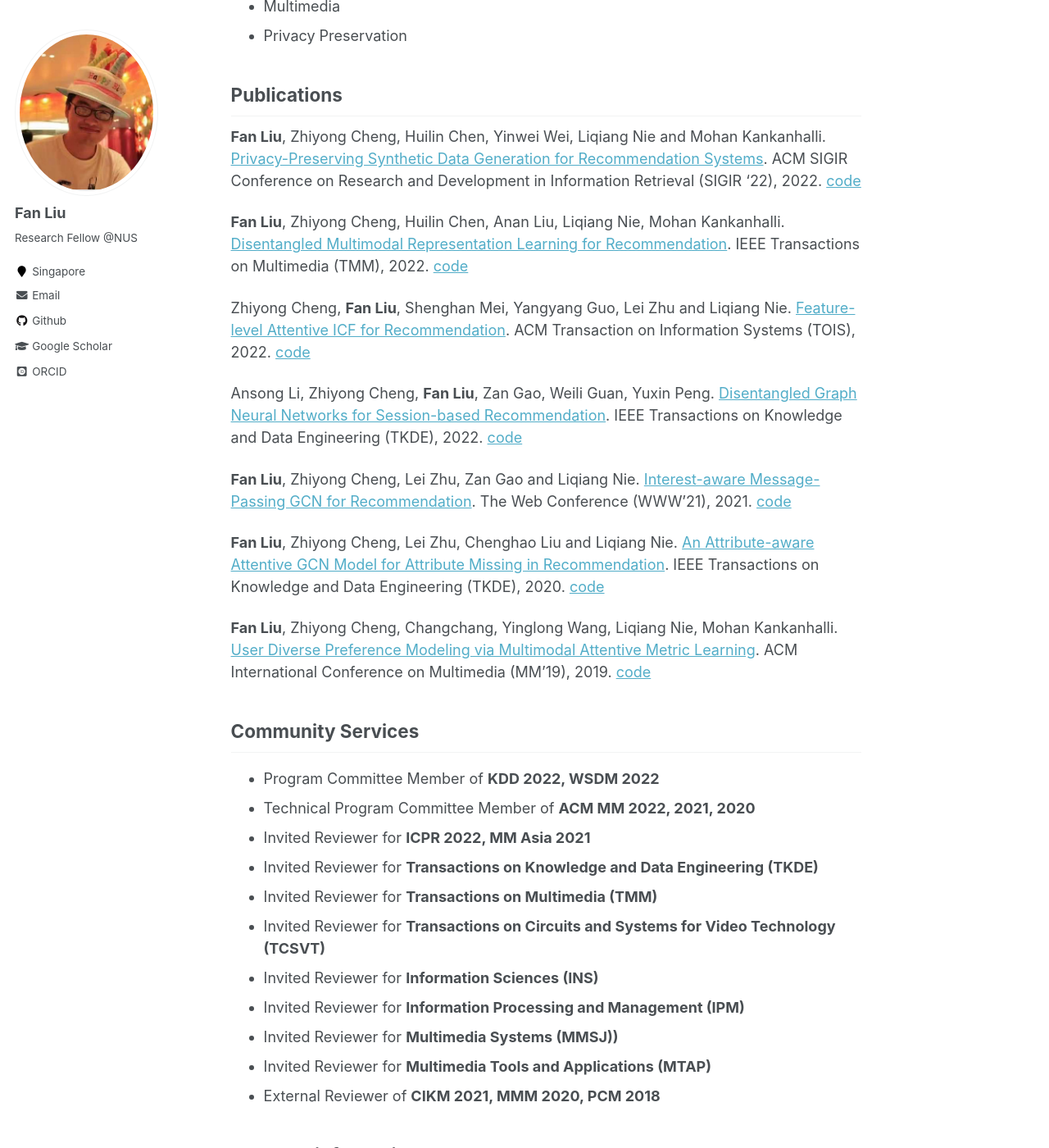
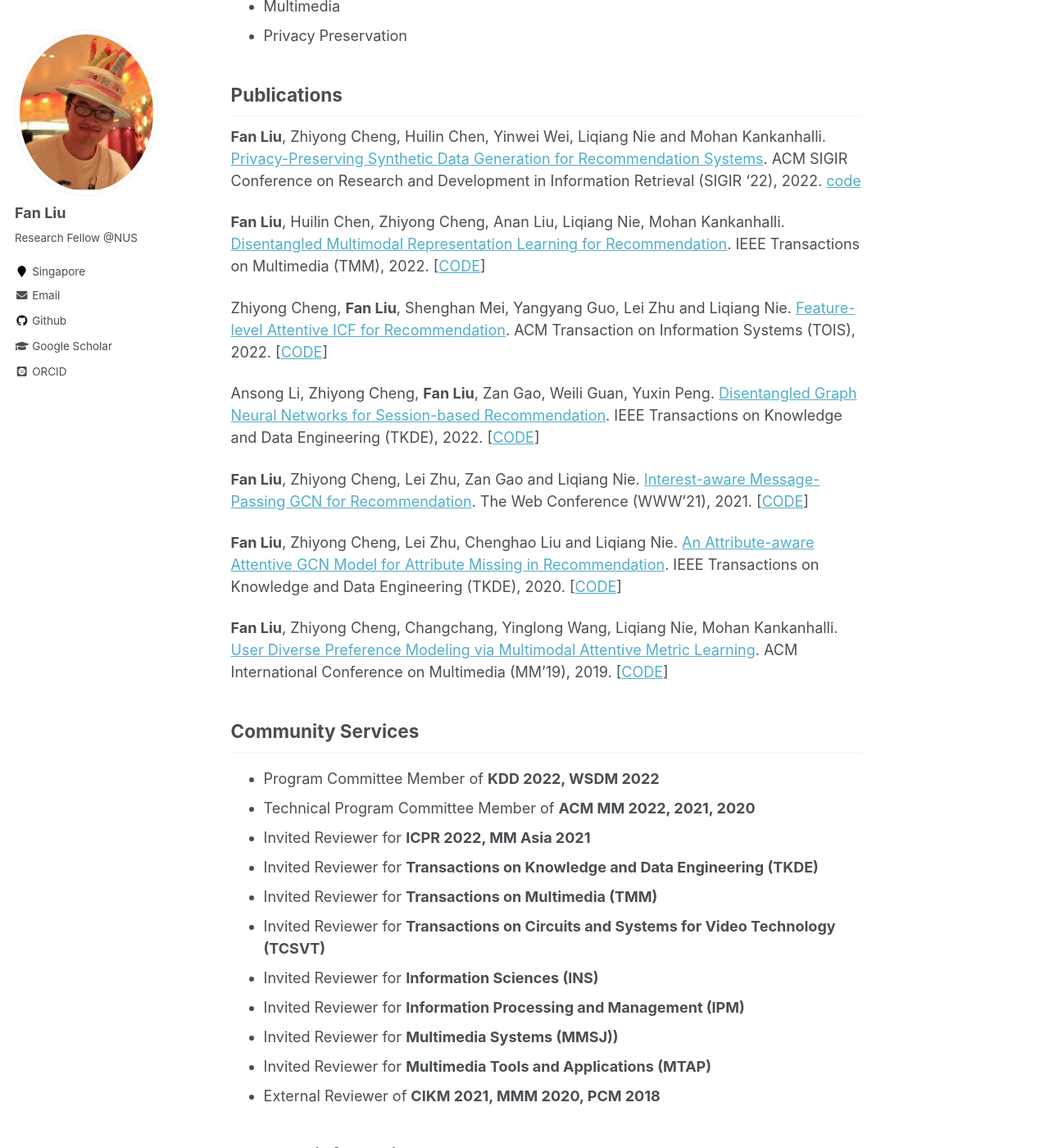
Before and after one commit to liufancs/liufancs.github.io, a Jekyll site: the page built from _pages/about.md, in a window 1280 px wide and 1400 px high, scrolled down 587 px. Shown: the whole window at 82% size. Built offline with Jekyll 4.4.1, drawn with Linux system fonts in a browser that asks for light colours; some web fonts are replaced.

```diff
--- a/_pages/about.md
+++ b/_pages/about.md
@@ -22,17 +22,17 @@ I am currently a Research Fellow with [Prof. Mohan Kankanhalli](https://www.comp
 
 **Fan Liu**, Zhiyong Cheng, Huilin Chen, Yinwei Wei, Liqiang Nie and Mohan Kankanhalli. [Privacy-Preserving Synthetic Data Generation for Recommendation Systems](https://dl.acm.org/doi/abs/10.1145/3477495.3532044). ACM SIGIR Conference on Research and Development in Information Retrieval (SIGIR '22), 2022. [code](https://github.com/HuilinChenJN/UPC-SDG)
 
-**Fan Liu**, Zhiyong Cheng, Huilin Chen, Anan Liu, Liqiang Nie, Mohan Kankanhalli. [Disentangled Multimodal Representation Learning for Recommendation](https://arxiv.org/abs/2203.05406). IEEE Transactions on Multimedia (TMM), 2022. [code](https://github.com/liufancs/DMRL)
+**Fan Liu**, Huilin Chen, Zhiyong Cheng, Anan Liu, Liqiang Nie, Mohan Kankanhalli. [Disentangled Multimodal Representation Learning for Recommendation](https://arxiv.org/abs/2203.05406). IEEE Transactions on Multimedia (TMM), 2022. [[CODE](https://github.com/liufancs/DMRL)]
 
-Zhiyong Cheng, **Fan Liu**, Shenghan Mei, Yangyang Guo, Lei Zhu and Liqiang Nie. [Feature-level Attentive ICF for Recommendation](https://arxiv.org/abs/2102.10745). ACM Transaction on Information Systems (TOIS), 2022. [code](https://github.com/liufancs/FLA)
+Zhiyong Cheng, **Fan Liu**, Shenghan Mei, Yangyang Guo, Lei Zhu and Liqiang Nie. [Feature-level Attentive ICF for Recommendation](https://arxiv.org/abs/2102.10745). ACM Transaction on Information Systems (TOIS), 2022. [[CODE](https://github.com/liufancs/FLA)]
 
-Ansong Li, Zhiyong Cheng, **Fan Liu**, Zan Gao, Weili Guan, Yuxin Peng. [Disentangled Graph Neural Networks for Session-based Recommendation](https://arxiv.org/abs/2201.03482). IEEE Transactions on Knowledge and Data Engineering (TKDE), 2022. [code](https://github.com/AnsongLi/Disen-GNN)
+Ansong Li, Zhiyong Cheng, **Fan Liu**, Zan Gao, Weili Guan, Yuxin Peng. [Disentangled Graph Neural Networks for Session-based Recommendation](https://arxiv.org/abs/2201.03482). IEEE Transactions on Knowledge and Data Engineering (TKDE), 2022. [[CODE](https://github.com/AnsongLi/Disen-GNN)]
 
-**Fan Liu**, Zhiyong Cheng, Lei Zhu, Zan Gao and Liqiang Nie. [Interest-aware Message-Passing GCN for Recommendation](https://arxiv.org/pdf/2102.10044.pdf). The Web Conference (WWW'21), 2021. [code](https://github.com/liufancs/IMP_GCN)
+**Fan Liu**, Zhiyong Cheng, Lei Zhu, Zan Gao and Liqiang Nie. [Interest-aware Message-Passing GCN for Recommendation](https://arxiv.org/pdf/2102.10044.pdf). The Web Conference (WWW'21), 2021. [[CODE](https://github.com/liufancs/IMP_GCN)]
 
-**Fan Liu**, Zhiyong Cheng, Lei Zhu, Chenghao Liu and Liqiang Nie. [An Attribute-aware Attentive GCN Model for Attribute Missing in Recommendation](https://ieeexplore.ieee.org/document/9272360). IEEE Transactions on Knowledge and Data Engineering (TKDE), 2020. [code](https://github.com/liufancs/a2_gcn)
+**Fan Liu**, Zhiyong Cheng, Lei Zhu, Chenghao Liu and Liqiang Nie. [An Attribute-aware Attentive GCN Model for Attribute Missing in Recommendation](https://ieeexplore.ieee.org/document/9272360). IEEE Transactions on Knowledge and Data Engineering (TKDE), 2020. [[CODE](https://github.com/liufancs/a2_gcn)]
 
-**Fan Liu**, Zhiyong Cheng, Changchang, Yinglong Wang, Liqiang Nie, Mohan Kankanhalli. [User Diverse Preference Modeling via Multimodal Attentive Metric Learning](https://arxiv.org/abs/1908.07738). ACM International Conference on Multimedia (MM'19), 2019. [code](https://github.com/liufancs/MAML)
+**Fan Liu**, Zhiyong Cheng, Changchang, Yinglong Wang, Liqiang Nie, Mohan Kankanhalli. [User Diverse Preference Modeling via Multimodal Attentive Metric Learning](https://arxiv.org/abs/1908.07738). ACM International Conference on Multimedia (MM'19), 2019. [[CODE](https://github.com/liufancs/MAML)]
 
 ## Community Services
 * Program Committee Member of **KDD 2022, WSDM 2022**
```
